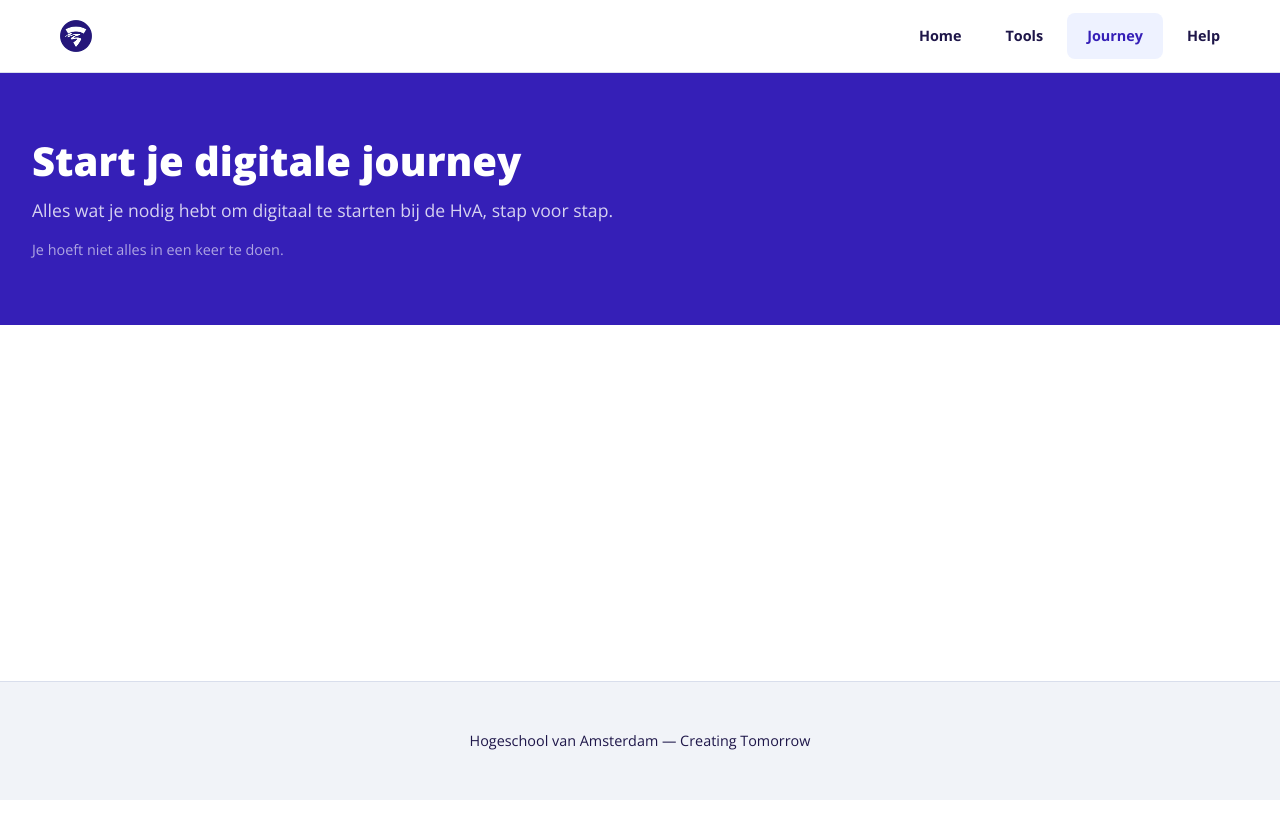
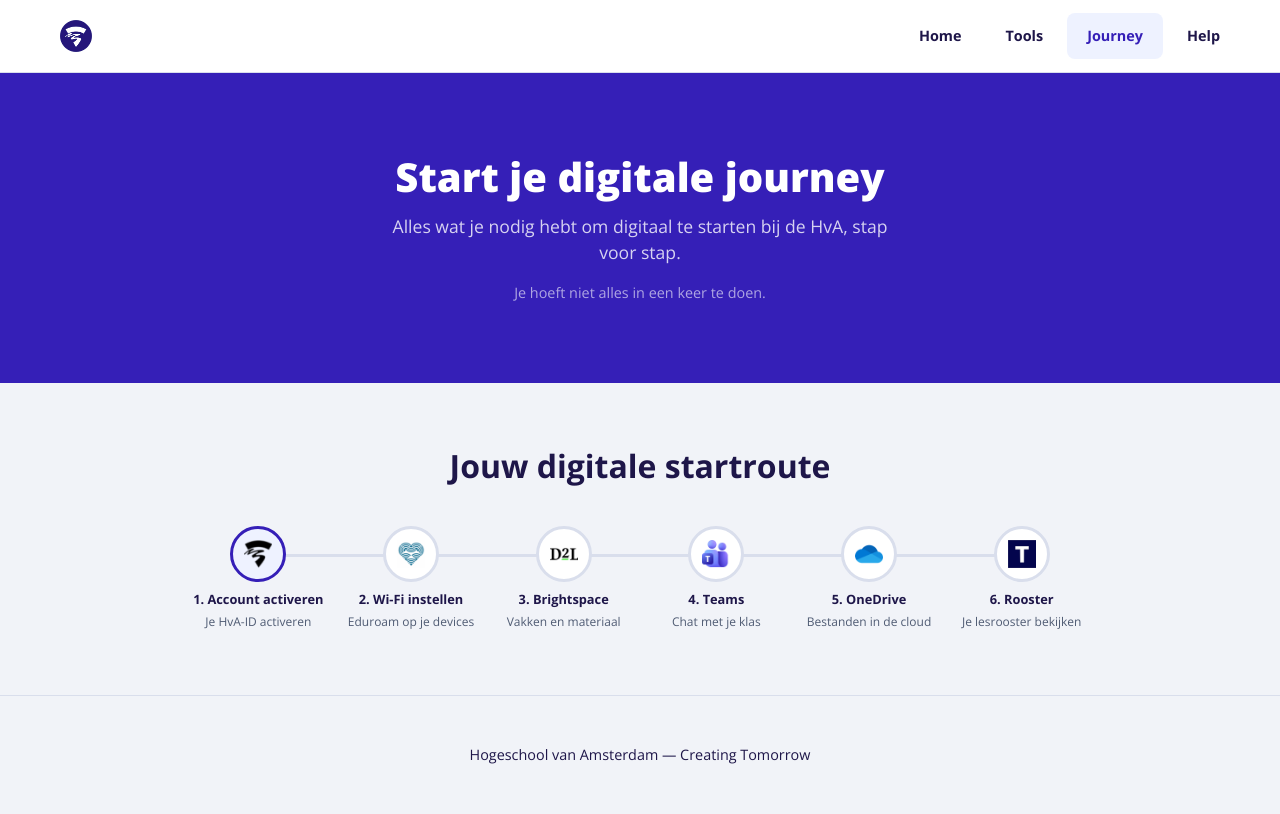
Before and after one commit to TBSKR/student-hub, a Flask app: page /journey in a window 1280 px wide. Run offline with Flask 3, Linux system fonts and the light colour scheme.

Commit message:
Journey map met 6 stappen
- 6 stappen met icoon, titel en korte beschrijving
- Voortgangslijn via pseudo-elementen
- Eerste stap visueel gemarkeerd als startpunt
- Hero gecentreerd, HvA driehoeken op achtergrond
- 2 kolommen op mobiel, 6 op desktop

```diff
--- a/app/static/css/style.css
+++ b/app/static/css/style.css
@@ -678,27 +678,130 @@ footer {
 }
 
 /* Journey pagina */
+.journey-hero,
+.journey-map {
+    position: relative;
+    z-index: 1;
+}
+
 .journey-hero {
     background-color: var(--hva-marine);
     color: var(--hva-wit);
-    padding: 4rem 2rem;
+    padding: 5rem 2rem;
+    text-align: center;
 }
 
 .journey-hero h1 {
     color: var(--hva-wit);
     max-width: 600px;
+    margin: 0 auto;
 }
 
 .journey-hero-sub {
     font-size: 1.1rem;
     color: rgba(255, 255, 255, 0.8);
-    max-width: 600px;
-    margin-top: 0.75rem;
+    max-width: 500px;
+    margin: 0.75rem auto 0;
 }
 
 .journey-hero-hint {
     font-size: 0.9rem;
     color: rgba(255, 255, 255, 0.6);
-    max-width: 600px;
     margin-top: 1rem;
 }
+
+.journey-map {
+    background-color: var(--hva-grijs);
+    padding: 4rem 2rem;
+    text-align: center;
+}
+
+.journey-map h2 {
+    margin-bottom: 2.5rem;
+}
+
+.journey-stappen {
+    display: grid;
+    grid-template-columns: repeat(6, 1fr);
+    gap: 1rem;
+    max-width: 900px;
+    margin: 0 auto;
+}
+
+.journey-stap {
+    display: flex;
+    flex-direction: column;
+    align-items: center;
+    text-decoration: none;
+    color: var(--hva-tekst);
+    position: relative;
+}
+
+.journey-stap:hover {
+    text-decoration: none;
+}
+
+/* Lijn tussen stappen via pseudo-element */
+.journey-stap:not(:last-child)::after {
+    content: "";
+    position: absolute;
+    top: 28px;
+    left: 50%;
+    width: 100%;
+    height: 3px;
+    background-color: var(--hva-border);
+}
+
+.journey-stap-icoon {
+    width: 56px;
+    height: 56px;
+    background-color: var(--hva-wit);
+    border-radius: 50%;
+    display: flex;
+    align-items: center;
+    justify-content: center;
+    margin-bottom: 0.5rem;
+    border: 3px solid var(--hva-border);
+    position: relative;
+    z-index: 1;
+}
+
+.journey-stap:hover .journey-stap-icoon {
+    border-color: var(--hva-marine);
+}
+
+.journey-stap--actief .journey-stap-icoon {
+    border-color: var(--hva-marine);
+    background-color: #eef2ff;
+}
+
+.journey-stap-titel {
+    font-size: 0.8rem;
+    font-weight: 700;
+}
+
+.journey-stap-tekst {
+    font-size: 0.75rem;
+    color: var(--hva-tekst-licht);
+    margin-top: 0.25rem;
+}
+
+@media (max-width: 768px) {
+    .journey-stappen {
+        grid-template-columns: repeat(2, 1fr);
+        gap: 2rem 1.5rem;
+    }
+
+    .journey-stap::after {
+        display: none;
+    }
+
+    .journey-stap-tekst {
+        display: none;
+    }
+
+    .journey-stap-icoon {
+        width: 52px;
+        height: 52px;
+    }
+}
--- a/app/templates/journey/index.html
+++ b/app/templates/journey/index.html
@@ -1,6 +1,7 @@
 {% extends "base.html" %}
 {% block title %}Journey{% endblock %}
 {% block main %}
+  {% include 'partials/hva_triangles.html' %}
 
   <section class="journey-hero">
     <h1>Start je digitale journey</h1>
@@ -8,4 +9,59 @@
     <p class="journey-hero-hint">Je hoeft niet alles in een keer te doen.</p>
   </section>
 
+  <!-- Journey map -->
+  <section class="journey-map">
+    <h2>Jouw digitale startroute</h2>
+
+    <div class="journey-stappen">
+      <a href="/tools/hva-account" class="journey-stap journey-stap--actief">
+        <div class="journey-stap-icoon">
+          <img src="{{ url_for('static', filename='img/tools/hva-account.png') }}" alt="" width="28" height="28">
+        </div>
+        <span class="journey-stap-titel">1. Account activeren</span>
+        <span class="journey-stap-tekst">Je HvA-ID activeren</span>
+      </a>
+
+      <a href="/tools/eduroam" class="journey-stap">
+        <div class="journey-stap-icoon">
+          <img src="{{ url_for('static', filename='img/tools/eduroam.png') }}" alt="" width="28" height="28">
+        </div>
+        <span class="journey-stap-titel">2. Wi-Fi instellen</span>
+        <span class="journey-stap-tekst">Eduroam op je devices</span>
+      </a>
+
+      <a href="/tools/brightspace" class="journey-stap">
+        <div class="journey-stap-icoon">
+          <img src="{{ url_for('static', filename='img/tools/brightspace.png') }}" alt="" width="28" height="28">
+        </div>
+        <span class="journey-stap-titel">3. Brightspace</span>
+        <span class="journey-stap-tekst">Vakken en materiaal</span>
+      </a>
+
+      <a href="/tools/teams" class="journey-stap">
+        <div class="journey-stap-icoon">
+          <img src="{{ url_for('static', filename='img/tools/teams.png') }}" alt="" width="28" height="28">
+        </div>
+        <span class="journey-stap-titel">4. Teams</span>
+        <span class="journey-stap-tekst">Chat met je klas</span>
+      </a>
+
+      <a href="/tools/onedrive" class="journey-stap">
+        <div class="journey-stap-icoon">
+          <img src="{{ url_for('static', filename='img/tools/onedrive.png') }}" alt="" width="28" height="28">
+        </div>
+        <span class="journey-stap-titel">5. OneDrive</span>
+        <span class="journey-stap-tekst">Bestanden in de cloud</span>
+      </a>
+
+      <a href="/tools/rooster" class="journey-stap">
+        <div class="journey-stap-icoon">
+          <img src="{{ url_for('static', filename='img/tools/rooster.png') }}" alt="" width="28" height="28">
+        </div>
+        <span class="journey-stap-titel">6. Rooster</span>
+        <span class="journey-stap-tekst">Je lesrooster bekijken</span>
+      </a>
+    </div>
+  </section>
+
 {% endblock %}
```
